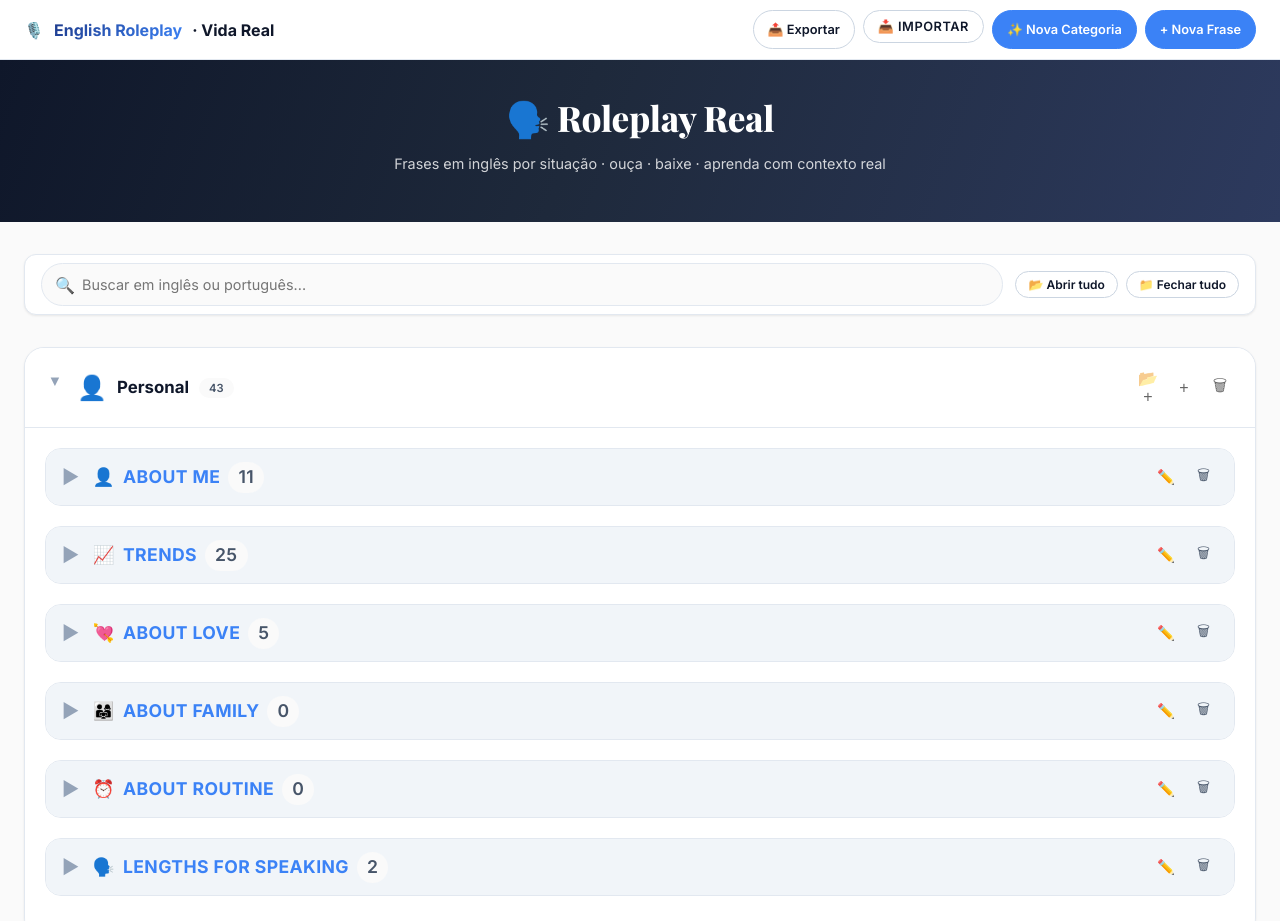
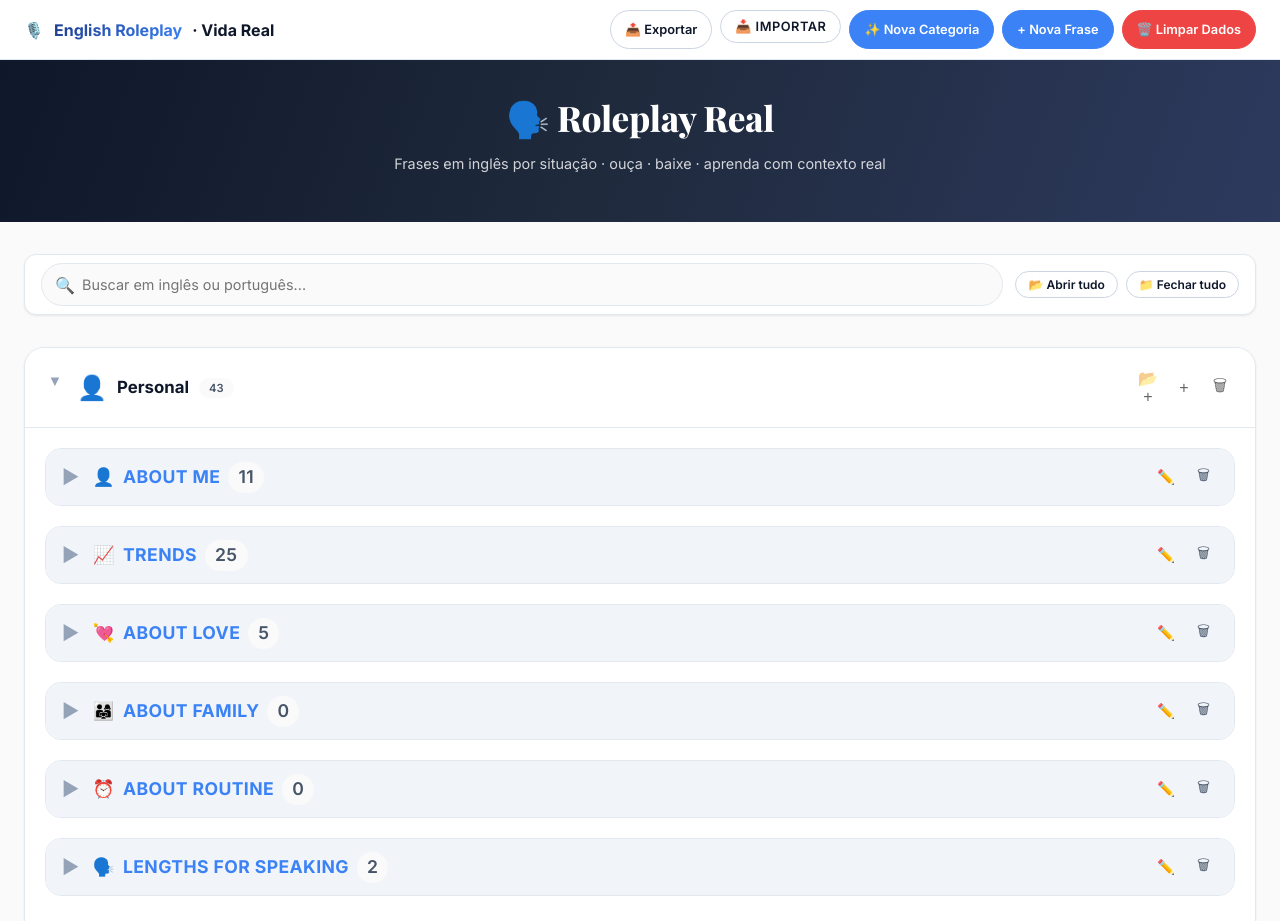
Before and after one commit to kaiquebazil/roleplay, a plain HTML site: page index.html in a window 1280 px wide. Shown: the top 921 px of the page. Drawn offline with nearby package versions, Linux system fonts and the light colour scheme.

Commit message:
criação de botão 'limpar dados'

```diff
--- a/index.html
+++ b/index.html
@@ -16,8 +16,10 @@
     <label class="btn" style="cursor:pointer">📥 Importar <input type="file" accept=".json" id="importFile" style="display:none"></label>
     <button class="btn btn-primary" id="newCatBtn">✨ Nova Categoria</button>
     <button class="btn btn-primary" id="newPhraseTopBtn">+ Nova Frase</button>
+    <button class="btn btn-danger" id="clearStorageBtn" style="background:#ef4444; border-color:#ef4444;">🗑️ Limpar Dados</button>
   </div>
 </div>
+
 
 <div class="hero">
   <h1>🗣️ Roleplay Real</h1>
```
